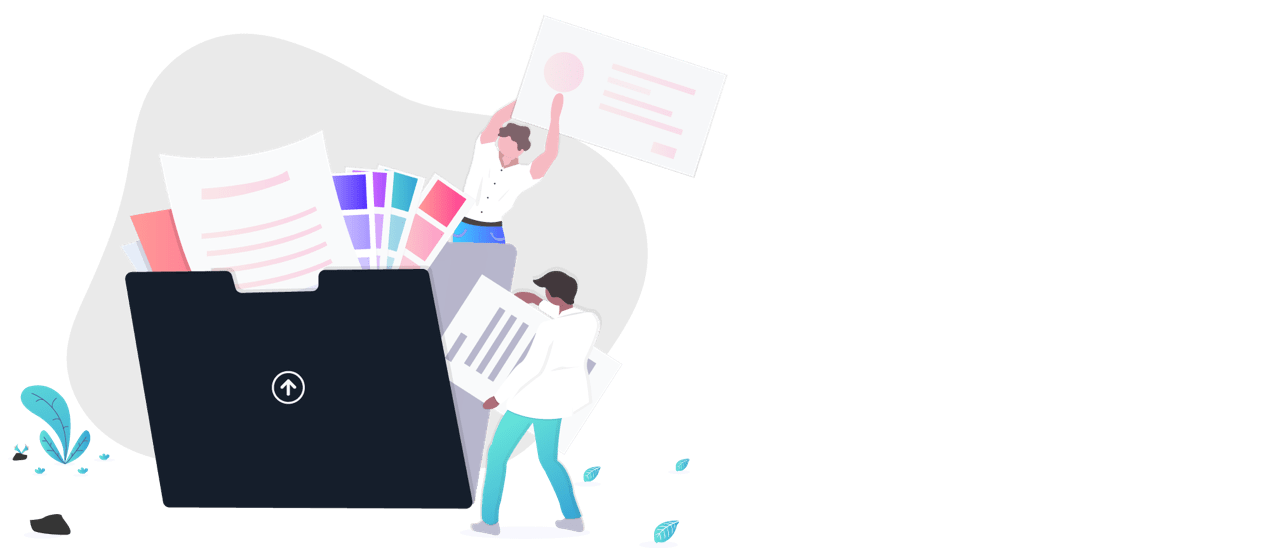
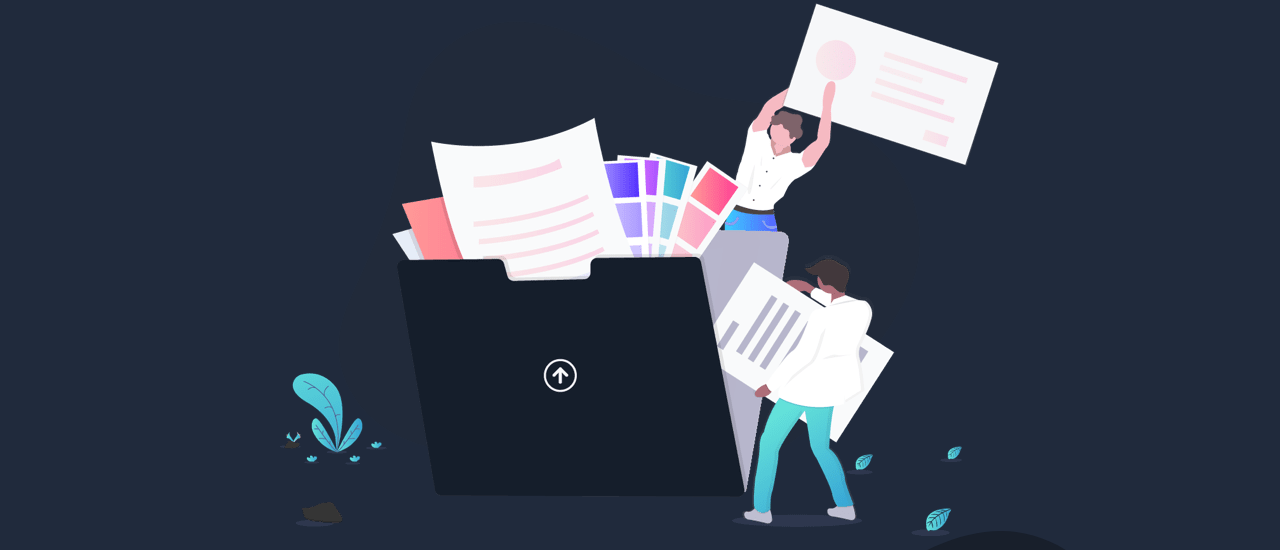
Before and after one commit to KianJames26/fylo-dark-theme-landing-page-master, a plain HTML site: page index.html in a window 1280 px wide. Shown: the part 136-686 px from the top of the page. Drawn offline with nearby package versions, Linux system fonts and the light colour scheme; the site is published under a folder, as on GitHub Pages, so addresses that start at the root find nothing.

Commit message:
link failures fixed

```diff
--- a/index.html
+++ b/index.html
@@ -5,7 +5,7 @@
 		<meta http-equiv="X-UA-Compatible" content="IE=edge" />
 		<meta name="viewport" content="width=device-width, initial-scale=1.0" />
 		<title>Document</title>
-		<link rel="stylesheet" href="/css/style.css" />
+		<link rel="stylesheet" href="./css/style.css" />
 	</head>
 	<body>
 		<header>
@@ -20,7 +20,7 @@
 		</header>
 		<main>
 			<section class="section-one">
-				<img src="img/illustration-intro.png" alt="" />
+				<img src="./img/illustration-intro.png" alt="" />
 				<h2>All your files in one secure location, accessible anywhere.</h2>
 				<p>
 					Fylo stores all your most important files in one secure location.
```
